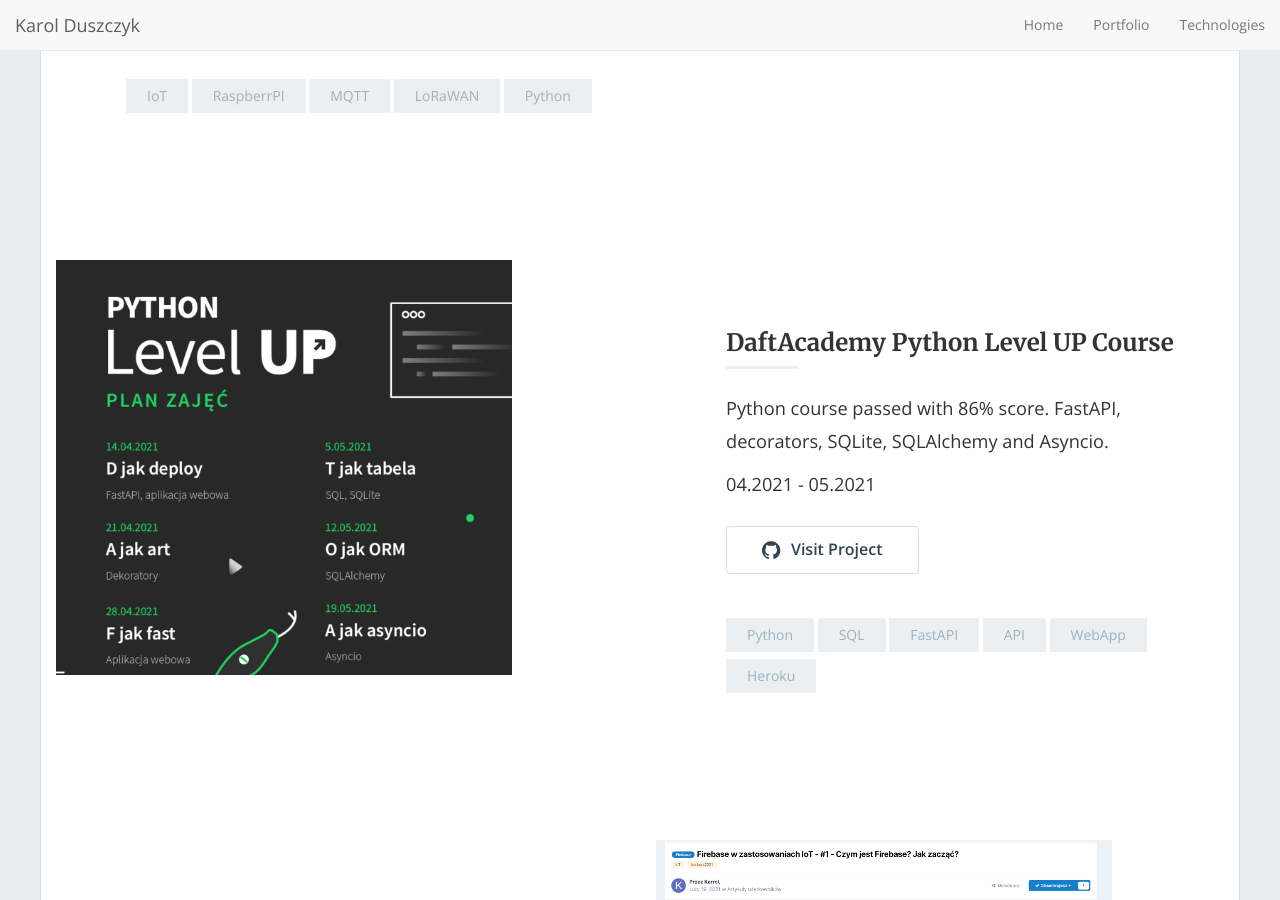
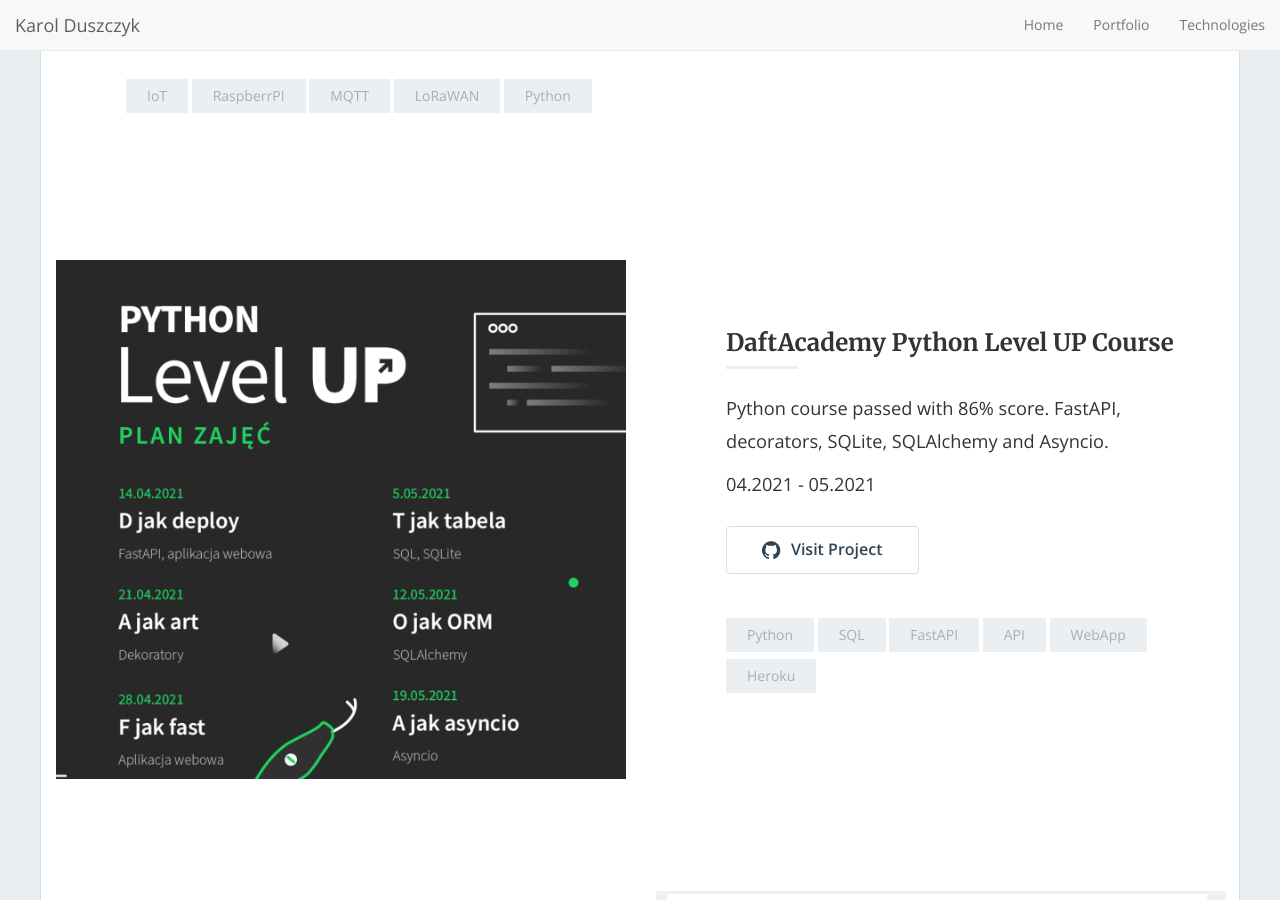
Before and after one commit to karoldus/karoldus.github.io, a Jekyll site: the page built from index.html, in a window 1280 px wide and 900 px high, scrolled down 1794 px. Built offline with Jekyll 4.4.1, drawn with Linux system fonts in a browser that asks for light colours; nearby versions of some CDN libraries; the list of posts is cut into pages by our own code.

Commit message:
pure center-block test

```diff
--- a/_includes/featured-image.html
+++ b/_includes/featured-image.html
@@ -1,5 +1,4 @@
 {% if post.featured_image %}
 
-  <img width="80%" class="img-fluid" src="{{ post.featured_image }}" title="{{ post.title }}">
-
+  <img class="img-responsive center-block" src="{{ post.featured_image }}" title="{{ post.title }}">
 {% endif %}
```
